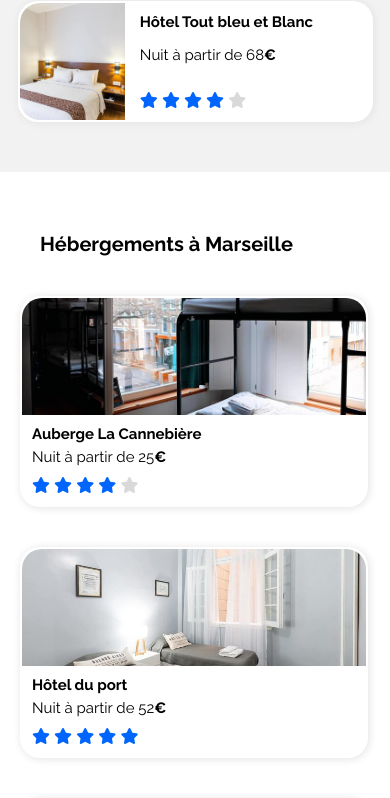
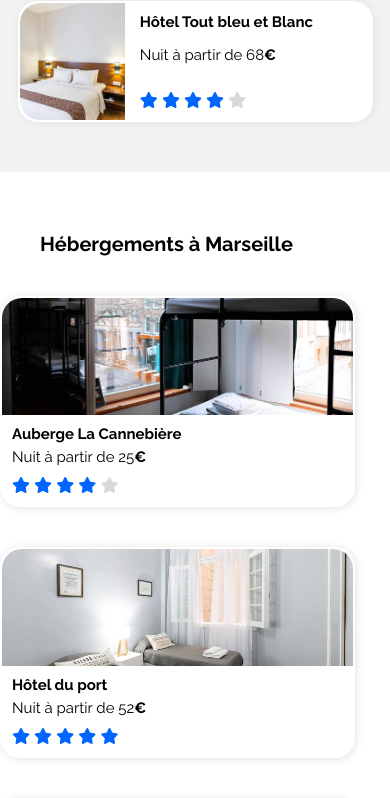
Before and after one commit to Smilodon83/Smilodon83.github.io, a plain HTML site: page index.html in a window 390 px wide. Shown: the part 1155-1953 px from the top of the page. Drawn offline with Linux system fonts and the light colour scheme.

Commit message:
optimisation

```diff
--- a/assets/css/style.css
+++ b/assets/css/style.css
@@ -553,12 +553,12 @@ nav a:hover{
 /* Populaire Phone  */
 .hebergement_et_populaire h2{
     font-size: 20px;
-    margin-right: 10px;
+
 }
 #populaire{
     width: 100%;
     border-radius: 0;
-    margin: 10px 0 10px 0;
+    margin: 10px 20px 10px 0;
 }
 #populaire article{
     height: max-content;
@@ -575,18 +575,24 @@ nav a:hover{
     margin: 10px 0 10px 0;
     background-color: white;
 
+
 }
-
+.hebergement .box_article{
+    display: flex;
+    flex-direction: column;
+    align-items: center;
+}
 .box_article{
     flex-direction: column;
-    width: 98%;
+    width: 90%;
+    margin:0;
 }
 
 
 .box_article article{
-    width: 90%;
+    width: 100%;
     height: auto;
-    margin-right: 20px;
+
 }
 .box_article article img{
     height: 30vw;
@@ -605,7 +611,7 @@ nav a:hover{
     gap: 10px;
     width: 98%;
     /* background-color: #0065fc; */
-    margin: 10px 10px 10px 10px;
+    margin: 10px 0px 10px 0px;
 }
  .simple, .double{
     width: 90vw;
```
Also changed, not shown: index.html (+1 -1 lines).
